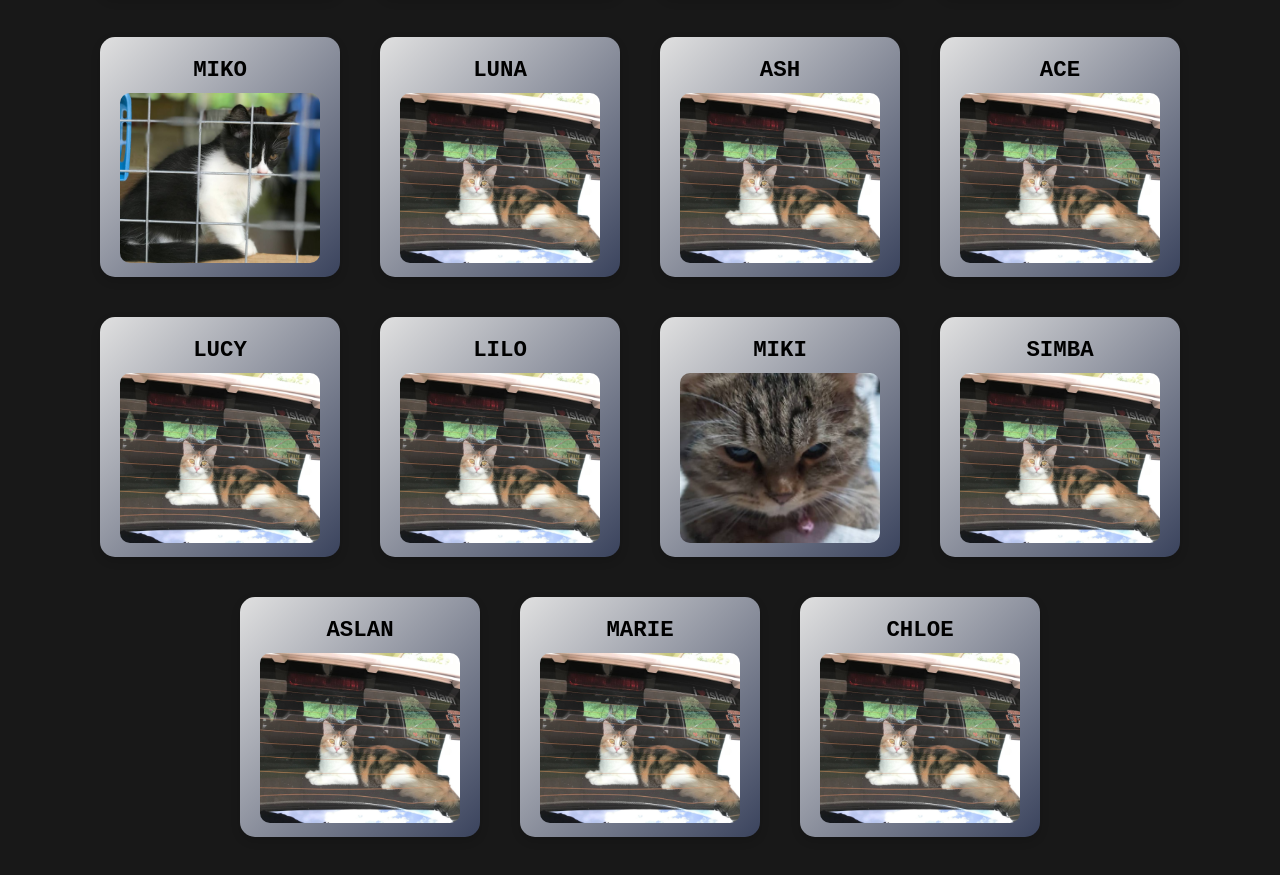
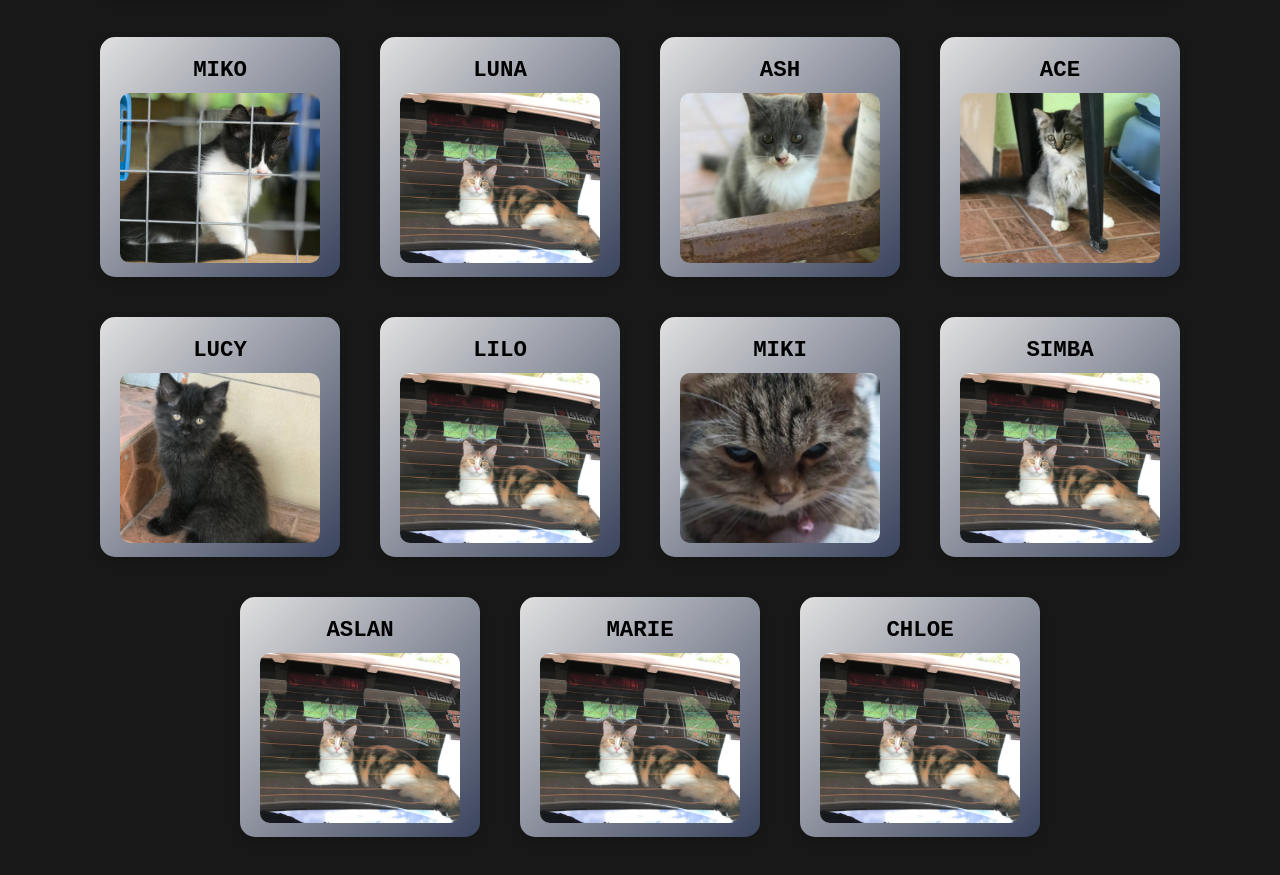
Before and after one commit to ainjvo/myPet, a plain HTML site: page index.html in a window 1280 px wide. Shown: the part 924-1799 px from the top of the page. Drawn offline with nearby package versions, Linux system fonts and the light colour scheme.

Commit message:
Update index.html

```diff
--- a/index.html
+++ b/index.html
@@ -127,7 +127,7 @@
         <div class="pet-card">
             <h6 class="pet-name">Ash</h6>
             <div class="pic">
-                <img src="leo.jpg" alt="Leo">
+                <img src="ash.jpg" alt="Leo">
             </div>
             <div class="pet-info">
                 <p>Gender: Male</p>
@@ -141,7 +141,7 @@
         <div class="pet-card">
             <h6 class="pet-name">Ace</h6>
             <div class="pic">
-                <img src="leo.jpg" alt="Leo">
+                <img src="ace.jpg" alt="Leo">
             </div>
             <div class="pet-info">
                 <p>Gender: Male</p>
@@ -155,7 +155,7 @@
         <div class="pet-card">
             <h6 class="pet-name">Lucy</h6>
             <div class="pic">
-                <img src="leo.jpg" alt="Leo">
+                <img src="lucy.jpg" alt="Leo">
             </div>
             <div class="pet-info">
                 <p>Gender: Female</p>
```
